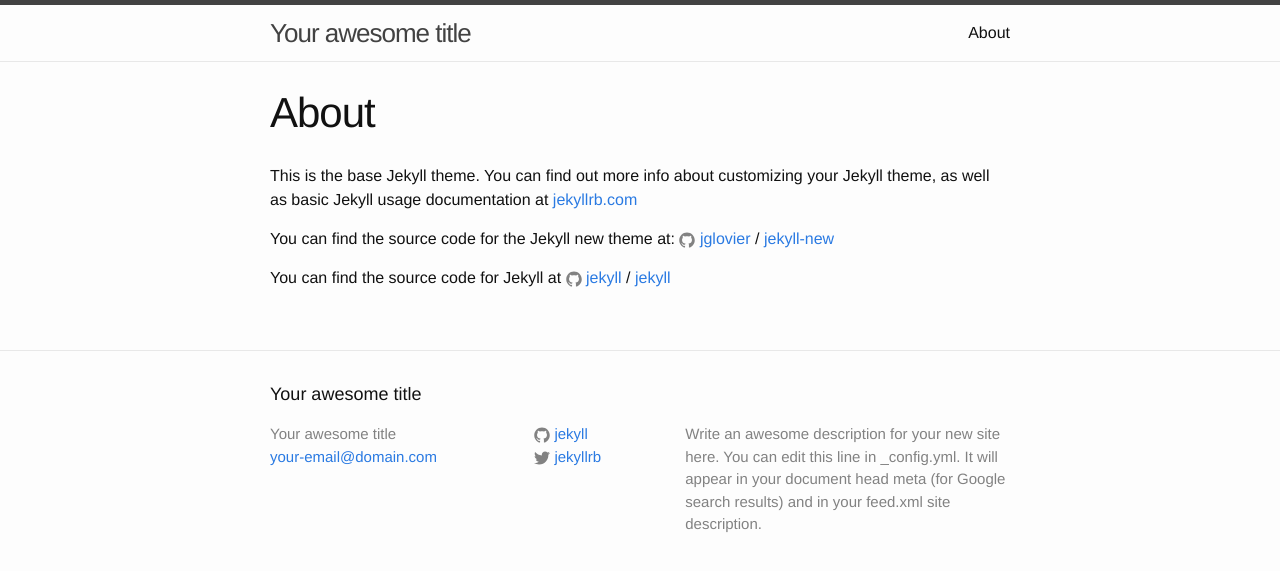
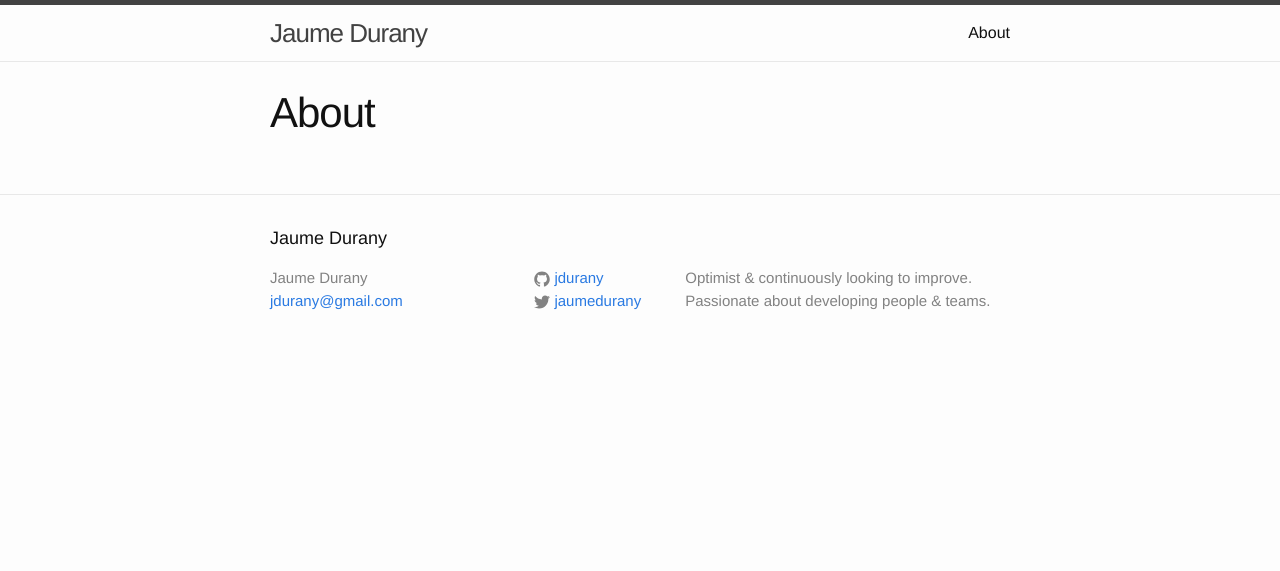
Before and after one commit to jdurany/jdurany.github.io, a Jekyll site: the page built from about.md, in a window 1280 px wide. Shown: the top 571 px of the page. Built offline with Jekyll 4.4.1, drawn with Linux system fonts in a browser that asks for light colours.

Commit message:
Basic config changes, default post removal

```diff
--- a/_config.yml
+++ b/_config.yml
@@ -6,16 +6,14 @@
 # 'jekyll serve'. If you change this file, please restart the server process.
 
 # Site settings
-title: Your awesome title
-email: your-email@domain.com
+title: Jaume Durany
+email: jdurany@gmail.com
 description: > # this means to ignore newlines until "baseurl:"
-  Write an awesome description for your new site here. You can edit this
-  line in _config.yml. It will appear in your document head meta (for
-  Google search results) and in your feed.xml site description.
+  Optimist & continuously looking to improve. Passionate about developing people & teams.
 baseurl: "" # the subpath of your site, e.g. /blog
-url: "http://yourdomain.com" # the base hostname & protocol for your site
-twitter_username: jekyllrb
-github_username:  jekyll
+url: "http://jdurany.github.io" # the base hostname & protocol for your site
+twitter_username: jaumedurany
+github_username:  jdurany
 
 # Build settings
 markdown: kramdown
--- a/about.md
+++ b/about.md
@@ -3,7 +3,7 @@ layout: page
 title: About
 permalink: /about/
 ---
-
+<!--
 This is the base Jekyll theme. You can find out more info about customizing your Jekyll theme, as well as basic Jekyll usage documentation at [jekyllrb.com](http://jekyllrb.com/)
 
 You can find the source code for the Jekyll new theme at:
@@ -13,3 +13,4 @@ You can find the source code for the Jekyll new theme at:
 You can find the source code for Jekyll at
 {% include icon-github.html username="jekyll" %} /
 [jekyll](https://github.com/jekyll/jekyll)
+-->
```
Also changed, not shown: _drafts/2015-11-29-welcome-to-jekyll.markdown (renamed from _posts/2015-11-29-welcome-to-jekyll.markdown).
